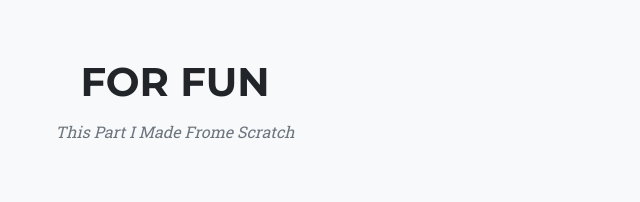
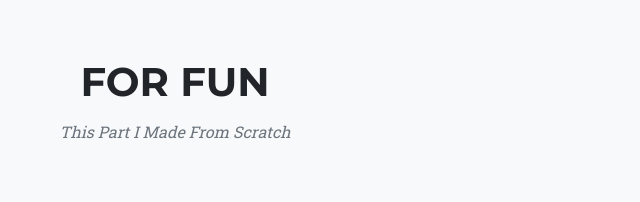
Before and after one commit to leighhhhhh/website201, a plain HTML site: page index.html in a window 1280 px wide. Shown: the part 3620-3822 px from the top of the page, 465-1105 px from the left. Drawn offline with nearby package versions, Linux system fonts and the light colour scheme.

Commit message:
Update index.html

```diff
--- a/index.html
+++ b/index.html
@@ -248,7 +248,7 @@
             <div class="container">
                 <div class="text-center">
                     <h2 class="section-heading text-uppercase">For Fun</h2>
-                    <h3 class="section-subheading text-muted">This Part I Made Frome Scratch</h3>
+                    <h3 class="section-subheading text-muted">This Part I Made From Scratch</h3>
                 </div>
                 <div class="row">
                     <div class="col-lg-4">
```
